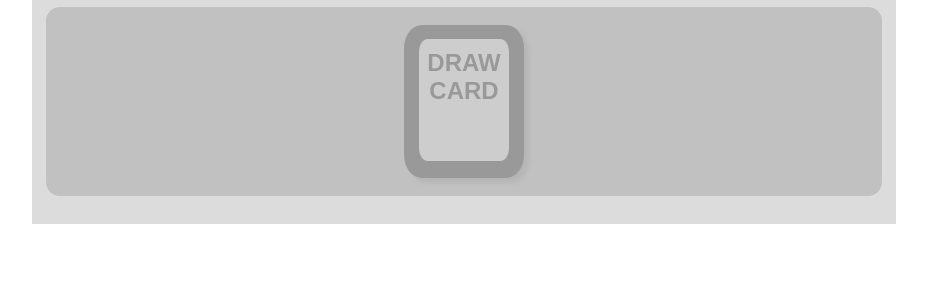
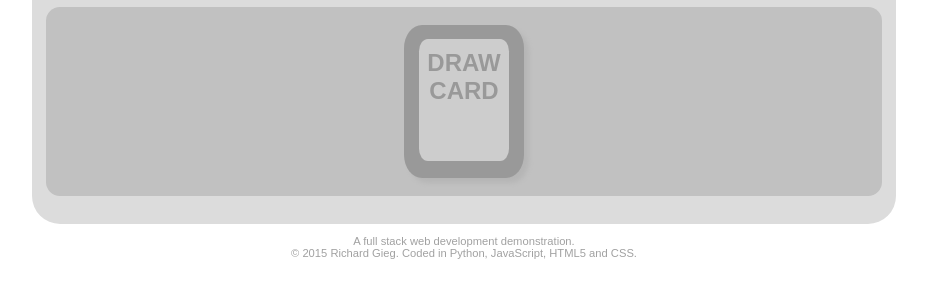
Before and after one commit to nguyen-huong/runo, a Flask app: template templates/play.html in a window 1280 px wide. Shown: the part 161-461 px from the top of the page, without its empty margins (176-1103 px from the left). Run offline with Flask 2, Linux system fonts and the light colour scheme; the template is opened without the code that fills it: most values are stand-ins (such as "Sample title", 1, 10 or a date in 2020); data that the repository does not hold is empty; some libraries are stand-ins or nearby versions.

Commit message:
Display 'me' on scoreboard and add footer

```diff
--- a/static/game.js
+++ b/static/game.js
@@ -32,18 +32,16 @@
     // Create the tray
     var tray = new Tray(function() {
         json.getState(update);
-        console.log('DrawCard success!');
     }, function() {
-        console.log('DrawCard failure!');
+        alert('Draw failed... are you sure you don\'t have a playable card?');
     });
     element.append(tray.element);
 
     // Create the player's hand
     var hand = new Hand(function() {
         json.getState(update);
-        console.log('PlayerCard success!');
     }, function() {
-        console.log('PlayerCard failure!');
+        alert('You can\'t play that card!');
     });
     element.append(hand.element);
 
--- a/static/player.js
+++ b/static/player.js
@@ -2,7 +2,6 @@
     // Initialize player data
     this.id = playerJSON.id;
     this.uxId = playerJSON.ux_id;
-    this.name = playerJSON.name;
     this.points = playerJSON.points;
     this.roundsWon = playerJSON.rounds_won;
     this.numCards = playerJSON.hand_size;
@@ -10,6 +9,11 @@
     this.isAdmin = playerJSON.admin;
     this.isGameWinner = playerJSON.game_winner;
     this.isDrawRequired = playerJSON.draw_required;
+    if (this.id) {
+        this.name = 'Me';
+    } else {
+        this.name = playerJSON.name;
+    }
 
     // Create the player element
     this.element = $('<tr class="player"></tr>');
--- a/static/styles.css
+++ b/static/styles.css
@@ -248,6 +248,17 @@
     background-color: #d6d604;
 }
 
+#description {
+    text-align: center;
+    font-size: 0.6em;
+    color: #a1a1a1;
+    margin: 1em;
+}
+
+#description > a {
+    color: #a1a1a1 !important;
+}
+
 @media (min-width: 400px) {
     #scoreboard {
         /* sizing */
@@ -290,13 +301,15 @@
 
 @media (min-width: 768px) {
     #game {
+        /* static */
+        border-radius: 0 0 2em 2em;
+
         /* sizing */
         width: 90%;
     }
 
     .card {
         /* sizing */
-        /*margin-bottom: 1em;*/
         width: 16.666%;
     }
 
@@ -304,6 +317,10 @@
         /* sizing */
         width: 95px;
         height: 121px;
+    }
+
+    #description {
+        font-size: 0.8em;
     }
 }
 
--- a/templates/play.html
+++ b/templates/play.html
@@ -15,6 +15,11 @@
     </script>
 </head>
 <body>
+    <div id="description">
+        A full stack web development demonstration.<br>
+        © 2015 <a href="http://www.linkedin.com/in/richgieg">Richard Gieg</a>.
+        Coded in Python, JavaScript, HTML5 and CSS.
+    </div>
     <script src="https://ajax.googleapis.com/ajax/libs/jquery/1.11.3/jquery.min.js"></script>
     <script src="https://maxcdn.bootstrapcdn.com/bootstrap/3.3.5/js/bootstrap.min.js" integrity="sha512-K1qjQ+NcF2TYO/eI3M6v8EiNYZfA95pQumfvcVrTHtwQVDG+aHRqLi/ETn2uB+1JqwYqVG3LIvdm9lj6imS/pQ==" crossorigin="anonymous"></script>
     <script src="{{ url_for('static', filename='json.js') }}"></script>
```
